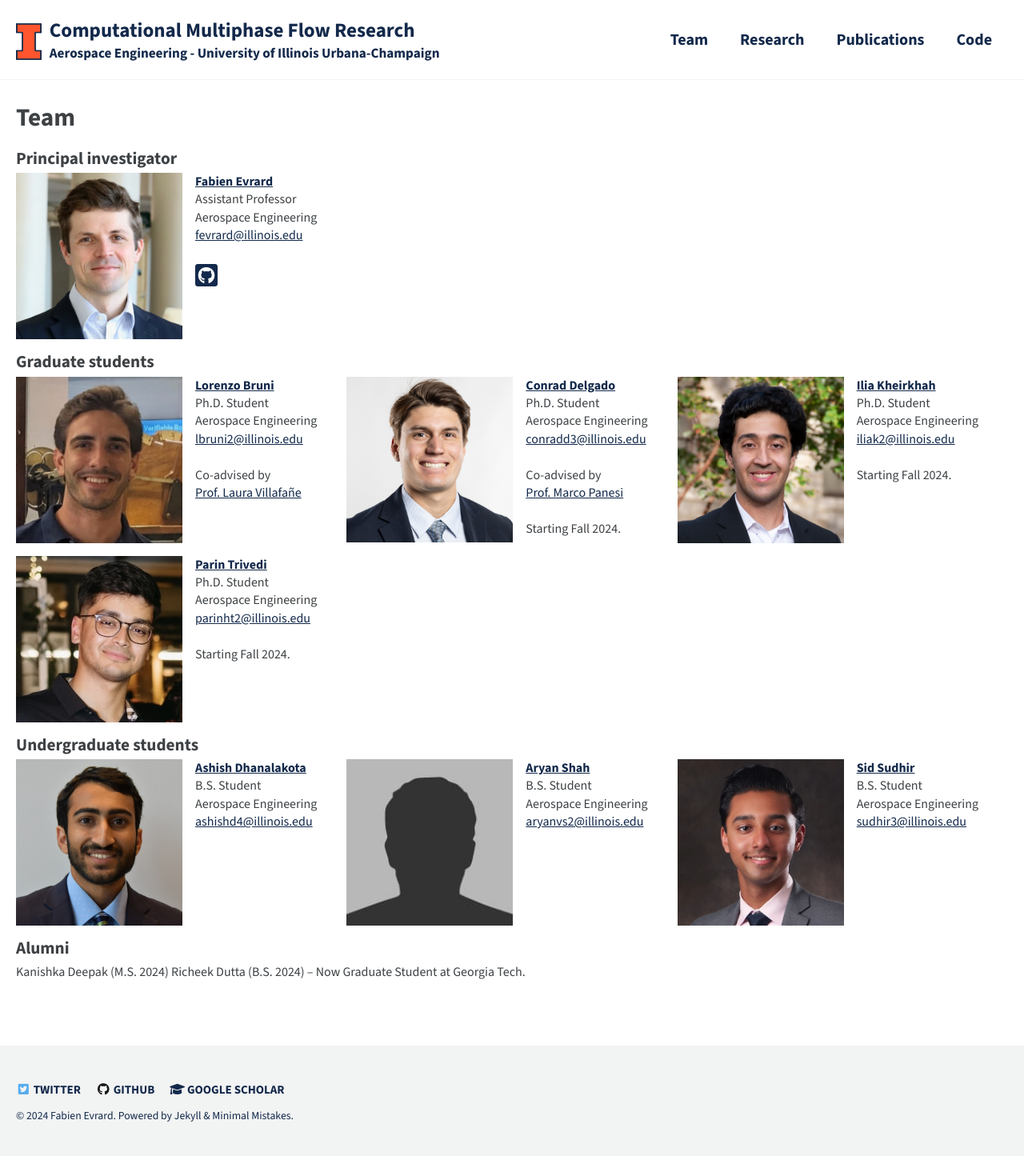
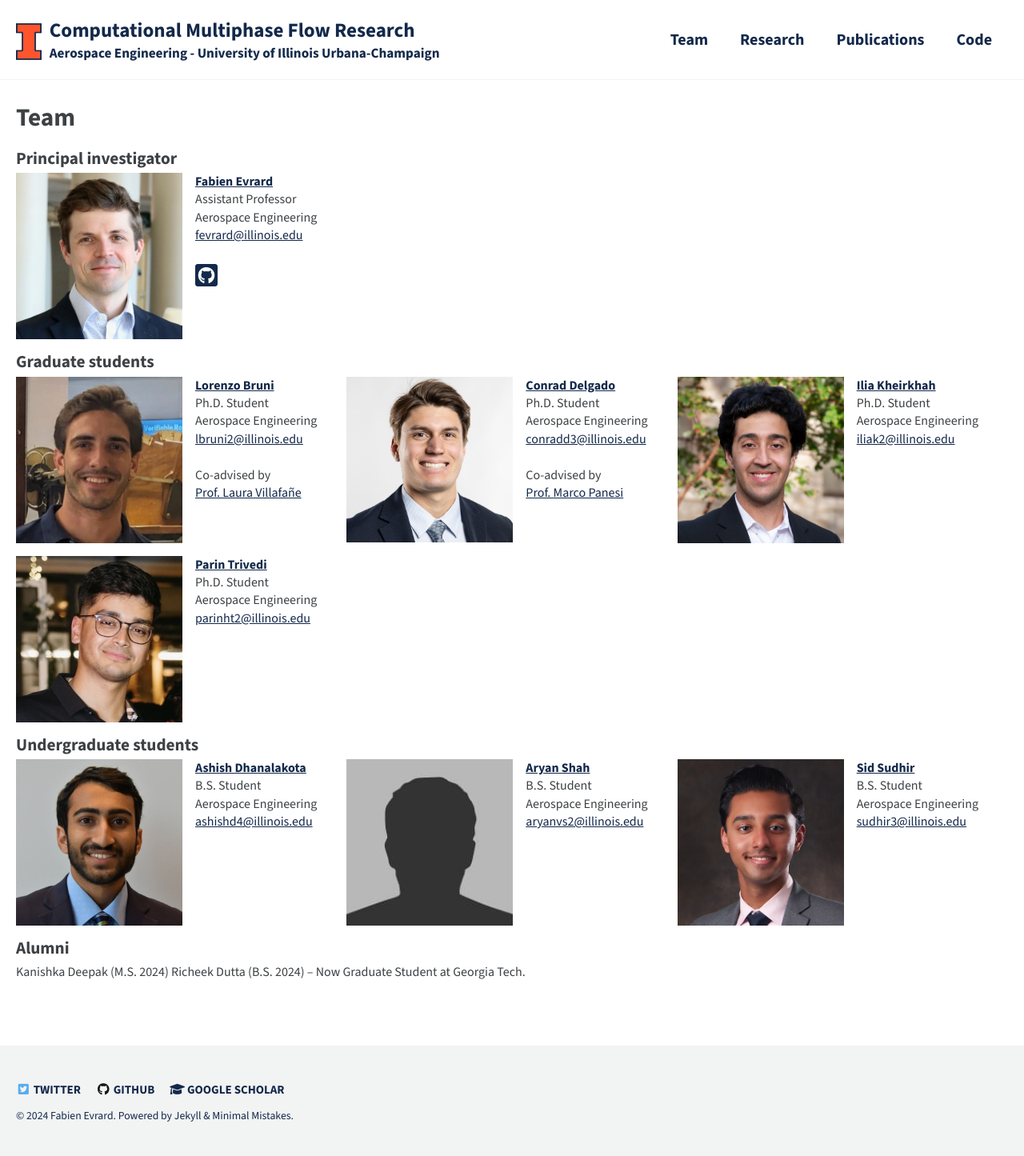
Before and after one commit to cmfr-ae-illinois/cmfr-ae-illinois.github.io, a Jekyll site: the page built from _pages/team.md, in a window 1280 px wide. Shown: the whole page at 80% size. Built offline with Jekyll 4.4.1, drawn with Linux system fonts in a browser that asks for light colours; cached includes are drawn as plain includes; a style sheet for code colours, icons or effects is not loaded.

Commit message:
updating team for fall 24

```diff
--- a/_pages/team.md
+++ b/_pages/team.md
@@ -48,7 +48,6 @@ Team
     Aerospace Engineering  <br>
     <a href="mailto:conradd3@illinois.edu">conradd3@illinois.edu</a> <br> <br>
     Co-advised by <br><a href="https://aerospace.illinois.edu/directory/profile/mpanesi">Prof. Marco Panesi</a> <br> <br>
-    Starting Fall 2024.
   </div>
   <div class="box">
     <img src="../assets/images/ilia.jpg" id="portrait" style="float: left; width: 13em; margin-right: 1em; object-fit: contain;"/>
@@ -56,7 +55,6 @@ Team
     Ph.D. Student  <br>
     Aerospace Engineering  <br>
     <a href="mailto:iliak2@illinois.edu">iliak2@illinois.edu</a><br> <br>
-    Starting Fall 2024.
   </div>
 </div>
 <div class="flex-container" style="margin-bottom: 0.8em">
@@ -66,7 +64,6 @@ Team
     Ph.D. Student  <br>
     Aerospace Engineering  <br>
     <a href="mailto:parinht2@illinois.edu">parinht2@illinois.edu</a><br> <br>
-    Starting Fall 2024.
   </div>
   <div class="box">
     <!-- <img src="../assets/images/conrad.jpg" id="portrait" style="float: left; width: 13em; margin-right: 1em; object-fit: contain;"/>
```
